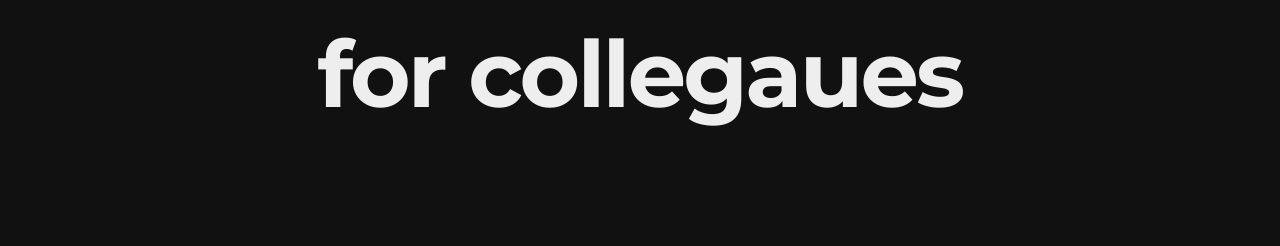
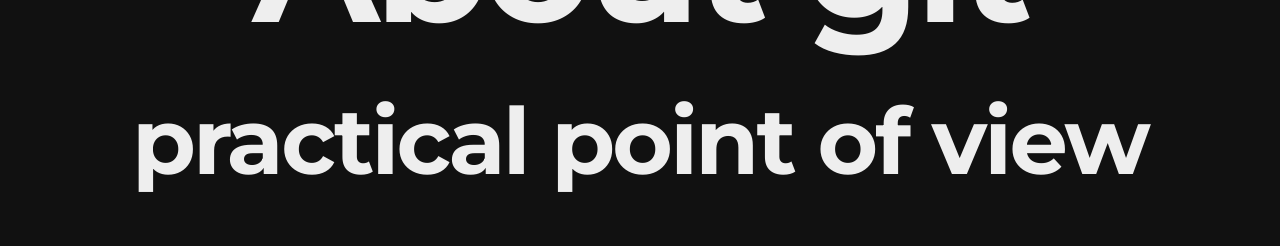
Before and after one commit to jbszczepaniak/git-idev-presentation, a website: page index.html in a window 1280 px wide. Both pictures are taken after a click on the button 1251 px from the left and 734 px from the top of the page. Shown: the part 359-605 px from the top of the page. Drawn offline with nearby package versions, Linux system fonts and the light colour scheme; files that its build step writes are made by us from their sources.

Commit message:
Title update

```diff
--- a/index.html
+++ b/index.html
@@ -27,8 +27,7 @@
 			<div class="slides">
 				<section>
 				<h1>About git</h1>
-				<h2 class="fragment">for collegaues</h2>
-				<h2 class="fragment">from idevelopment.pl</h2>
+				<h2 class="fragment">practical point of view</h2>
 				</section>
 				<section>
 					<section>
```
